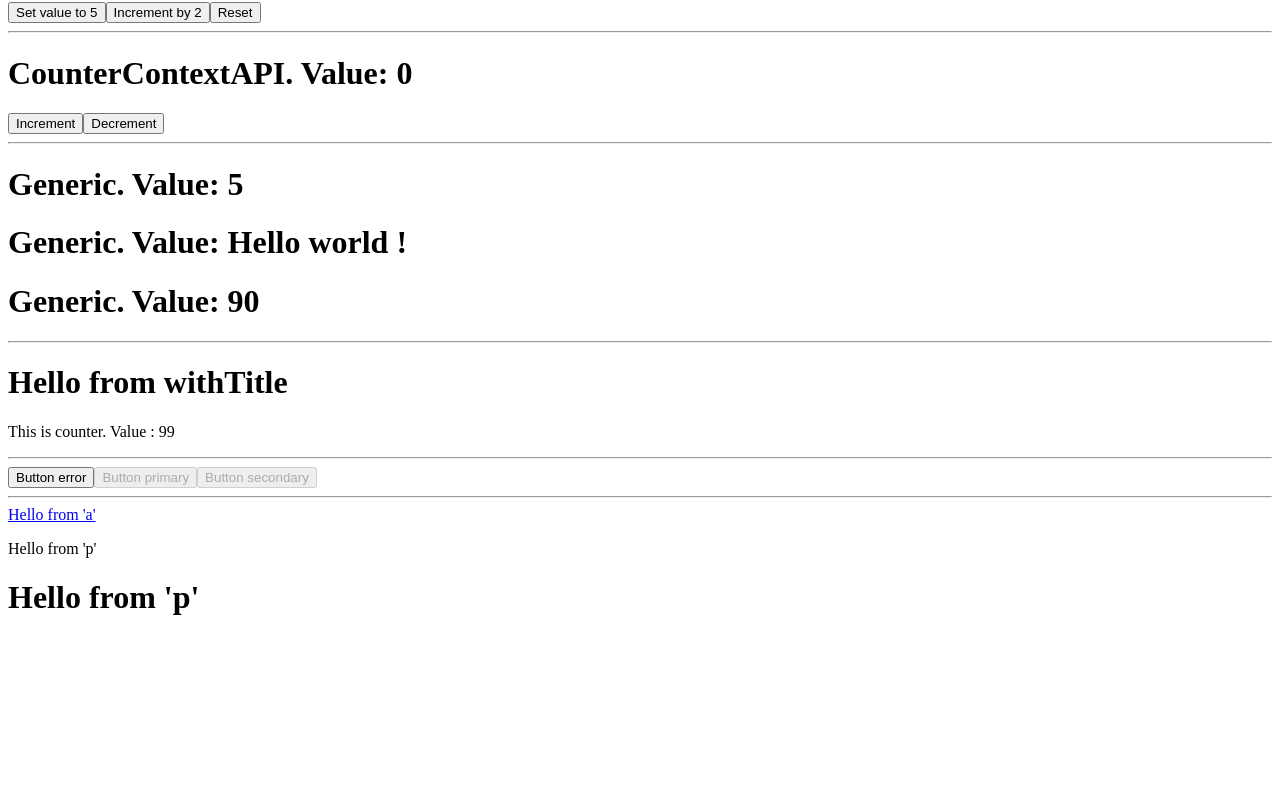
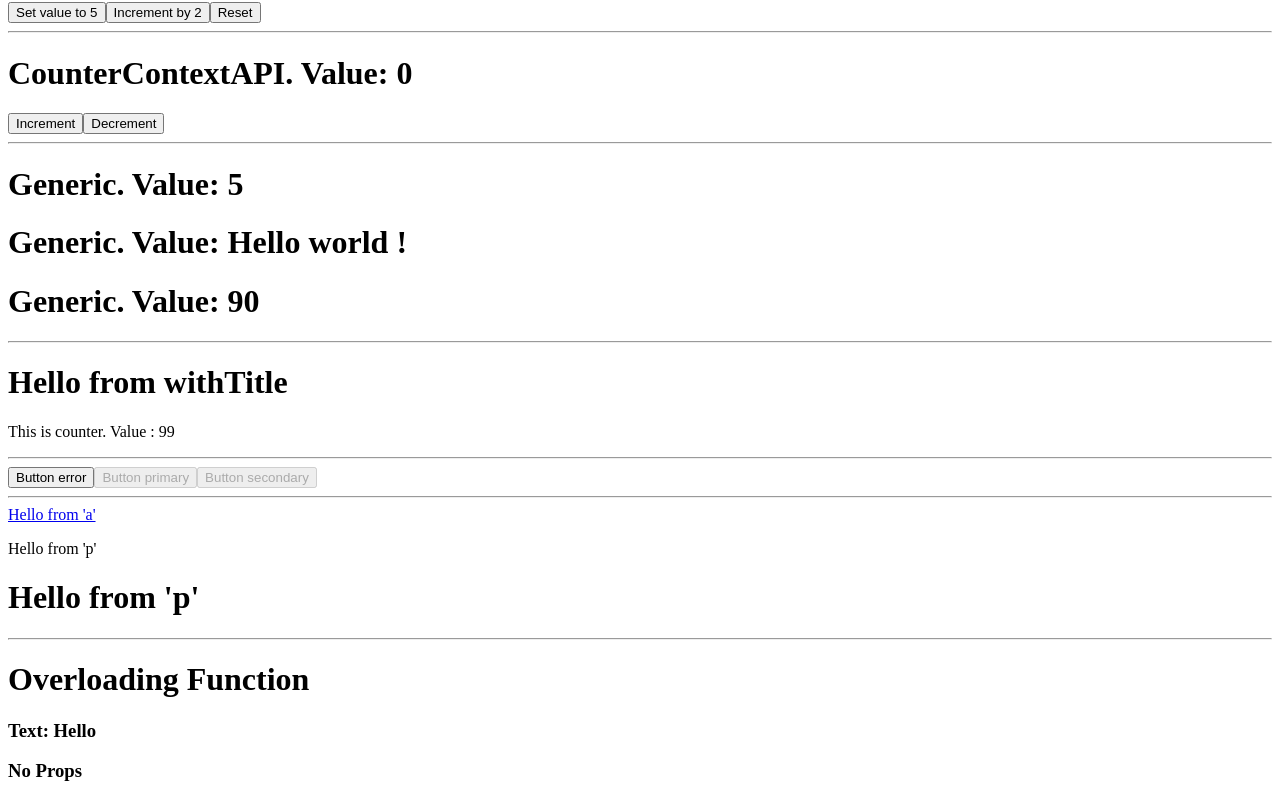
Before and after one commit to alfianandinugraha/react-typescript-workshop, a React (Vite) app: page / in a window 1280 px wide. Shown: the part 715-1516 px from the top of the page. Before the commit the page ends 1353 px from the top, so only its background shows below. Built offline with nearby package versions, Linux system fonts and the light colour scheme.

Commit message:
feat(advanced): add Overlaoding pattern

```diff
--- a/src/App.tsx
+++ b/src/App.tsx
@@ -1,6 +1,7 @@
 import React, { useState } from 'react'
 import { HTMLAttributes } from 'types'
 import LimitingProps from './advanced/LimitingProps'
+import Heading from './advanced/Overloading'
 import Polymorphic from './advanced/Polymorphic'
 import Counter from './components/Counter'
 import CounterClass from './components/CounterClass'
@@ -37,6 +38,10 @@ function App(props: AppProps) {
       <LimitingProps />
       <hr />
       <Polymorphic />
+      <hr />
+      <h1>Overloading Function</h1>
+      <Heading text="Hello" />
+      <Heading />
     </>
   )
 }
--- /dev/null
+++ b/src/advanced/Overloading.tsx
@@ -0,0 +1,14 @@
+import React from 'react'
+
+type HeadingProps = {
+  text: string
+}
+
+function Heading(): React.ReactElement
+function Heading(props: HeadingProps): React.ReactElement
+
+function Heading(props?: HeadingProps): React.ReactElement {
+  return <h3>{props?.text ? `Text: ${props.text}` : 'No Props'}</h3>
+}
+
+export default Heading
```
